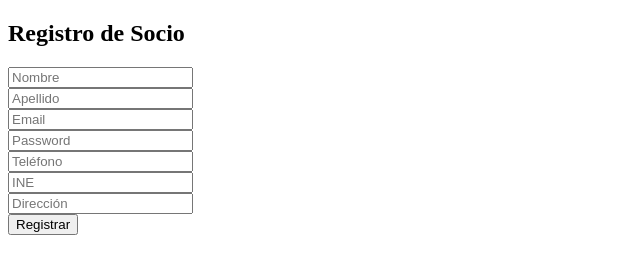
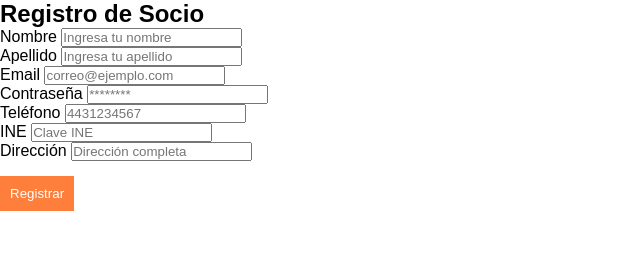
Before and after one commit to Mercy743/Club_Social_y_Deportivo-SIGAD-CSDM, a plain HTML site: page frontend/registro.html in a window 1280 px wide. Shown: the whole page, without its empty margins (0-640 px from the left). Drawn offline with Linux system fonts and the light colour scheme.

Commit message:
Registro funcional y ejemplos en campos

```diff
--- a/frontend/registro.html
+++ b/frontend/registro.html
@@ -3,24 +3,61 @@
 <head>
   <meta charset="UTF-8">
   <title>Registrar Socio</title>
+  <link rel="stylesheet" href="stylee.css">
 </head>
 <body>
 
-<h2>Registro de Socio</h2>
 
-<form id="registroForm">
-  <input id="nombre" placeholder="Nombre" required><br>
-  <input id="apellido" placeholder="Apellido" required><br>
-  <input id="email" placeholder="Email" required><br>
-  <input id="password" type="password" placeholder="Password" required><br>
-  <input id="telefono" placeholder="Teléfono"><br>
-  <input id="ine" placeholder="INE" required><br>
-  <input id="direccion" placeholder="Dirección" required><br>
 
-  <button type="submit">Registrar</button>
-</form>
+<div class="container">
 
-<p id="mensaje"></p>
+  <h2>Registro de Socio</h2>
+
+  <form id="registroForm">
+
+    <div class="campo">
+      <label for="nombre">Nombre</label>
+      <input id="nombre" type="text" placeholder="Ingresa tu nombre" required>
+    </div>
+
+    <div class="campo">
+      <label for="apellido">Apellido</label>
+      <input id="apellido" type="text" placeholder="Ingresa tu apellido" required>
+    </div>
+
+    <div class="campo">
+      <label for="email">Email</label>
+      <input id="email" type="email" placeholder="correo@ejemplo.com" required>
+    </div>
+
+    <div class="campo">
+      <label for="password">Contraseña</label>
+      <input id="password" type="password" placeholder="********" required>
+    </div>
+
+    <div class="campo">
+      <label for="telefono">Teléfono</label>
+      <input id="telefono" type="text" placeholder="4431234567">
+    </div>
+
+    <div class="campo">
+      <label for="ine">INE</label>
+      <input id="ine" type="text" placeholder="Clave INE" required>
+    </div>
+
+    <div class="campo">
+      <label for="direccion">Dirección</label>
+      <input id="direccion" type="text" placeholder="Dirección completa" required>
+    </div>
+
+    <button type="submit">Registrar</button>
+
+  </form>
+
+  <p id="mensaje"></p>
+
+</div>
+
 
 <script src="js/registro.js"></script>
 
```
